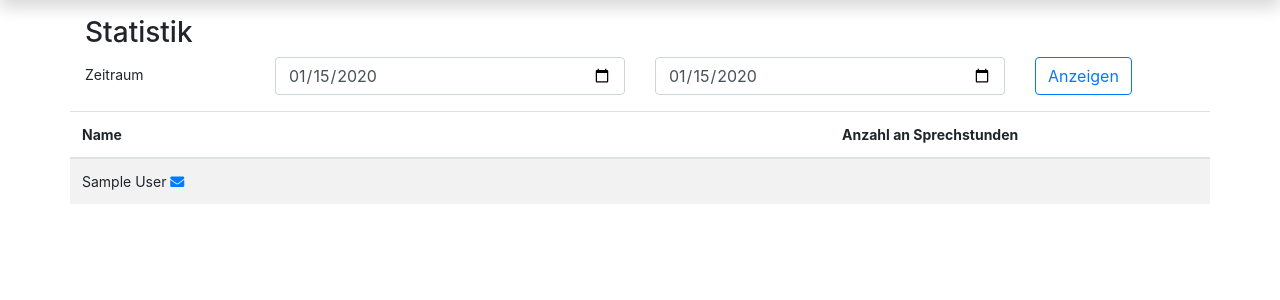
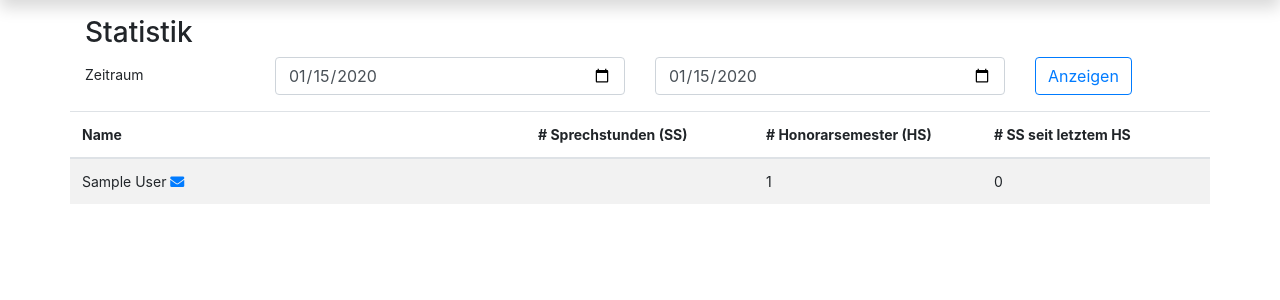
Before and after one commit to stustanet/sprechstundensystem-ng, a Django app: template management/templates/management/statistics.html in a window 1280 px wide. Shown: the part 50-350 px from the top of the page. Run offline with Django 3.2, Linux system fonts and the light colour scheme; tables that the repository leaves empty hold one stand-in row (values such as "Sample post"); the template is opened without the code that fills it: values that come from a table or form of the project are taken from there, most other values are stand-ins (such as "Sample title", 1, 10 or a date in 2020); some libraries are stand-ins or nearby versions.

Commit message:
Added honarary semesters to statistics

```diff
--- a/management/templates/management/statistics.html
+++ b/management/templates/management/statistics.html
@@ -20,8 +20,10 @@
     <table class="table table-striped table-hover">
       <thead>
       <tr>
-        <th class="col-sm-8">Name</th>
-        <th class="col-sm-4">Anzahl an Sprechstunden</th>
+        <th class="col-sm-4">Name</th>
+        <th class="col-sm-2"># Sprechstunden (SS)</th>
+        <th class="col-sm-2"># Honorarsemester (HS)</th>
+        <th class="col-sm-2"># SS seit letztem HS</th>
       </tr>
       </thead>
       <tbody>
@@ -32,6 +34,8 @@
             <a href="mailto:{{ admin.email }}"><i class="fa fa-envelope"></i></a>
           </td>
           <td>{{ admin.num_appointments }}</td>
+          <td>{{ admin.h_semester_count }}</td>
+          <td>{{ admin.ss_since_last_h_semester }}</td>
         </tr>
       {% endfor %}
       </tbody>
```
